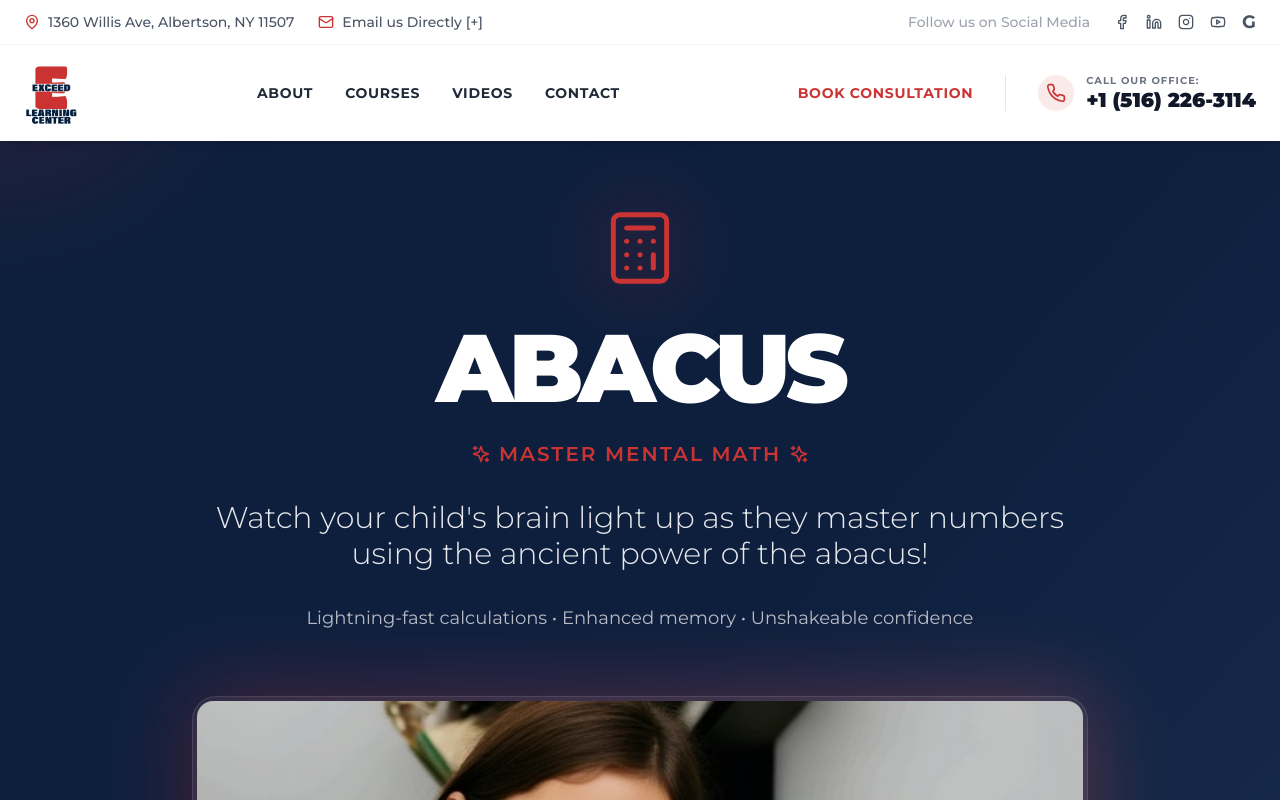
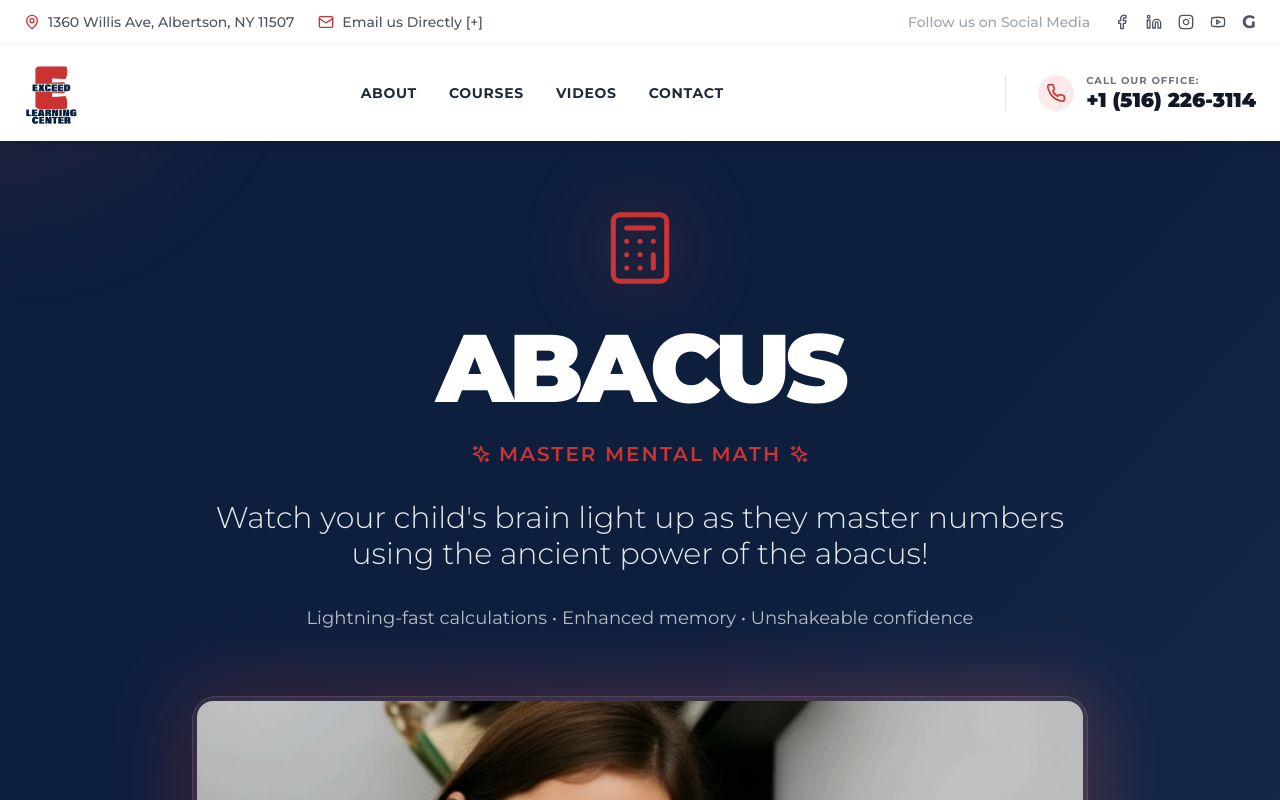
Before and after one commit to phcodesage/abacus-kids-landing-page, a React (Vite) app: page / in a window 1280 px wide. Shown: the top 800 px of the page. Built offline with nearby package versions, Linux system fonts and the light colour scheme.

Commit message:
added: contact info

```diff
--- a/src/components/Navbar.tsx
+++ b/src/components/Navbar.tsx
@@ -59,9 +59,6 @@ export default function Navbar() {
 
           {/* Right Section: Call & Book */}
           <div className="hidden lg:flex items-center gap-8">
-            <a href="https://buy.stripe.com/8x2eV6cWw9se7K11ObdfG03" target="_blank" rel="noopener noreferrer" className="text-[#ca3433] font-bold text-sm uppercase tracking-wider hover:underline">
-              BOOK CONSULTATION
-            </a>
             <div className="flex items-center gap-3 border-l border-gray-200 pl-8">
               <div className="bg-[#ca3433]/10 p-2 rounded-full">
                 <Phone className="w-5 h-5 text-[#ca3433]" />
@@ -91,7 +88,6 @@ export default function Navbar() {
               <a href="#program" className="text-gray-800 hover:text-[#ca3433] transition-colors font-bold uppercase text-sm py-2" onClick={() => setIsMenuOpen(false)}>Courses</a>
               <a href="#videos" className="text-gray-800 hover:text-[#ca3433] transition-colors font-bold uppercase text-sm py-2" onClick={() => setIsMenuOpen(false)}>Videos</a>
               <a href="#footer" className="text-gray-800 hover:text-[#ca3433] transition-colors font-bold uppercase text-sm py-2" onClick={() => setIsMenuOpen(false)}>Contact</a>
-              <a href="https://buy.stripe.com/8x2eV6cWw9se7K11ObdfG03" target="_blank" rel="noopener noreferrer" className="bg-[#ca3433] text-white font-bold px-6 py-3 rounded-xl transition-all duration-300 text-center" onClick={() => setIsMenuOpen(false)}>Book Consultation</a>
             </div>
           </div>
         )}
```
